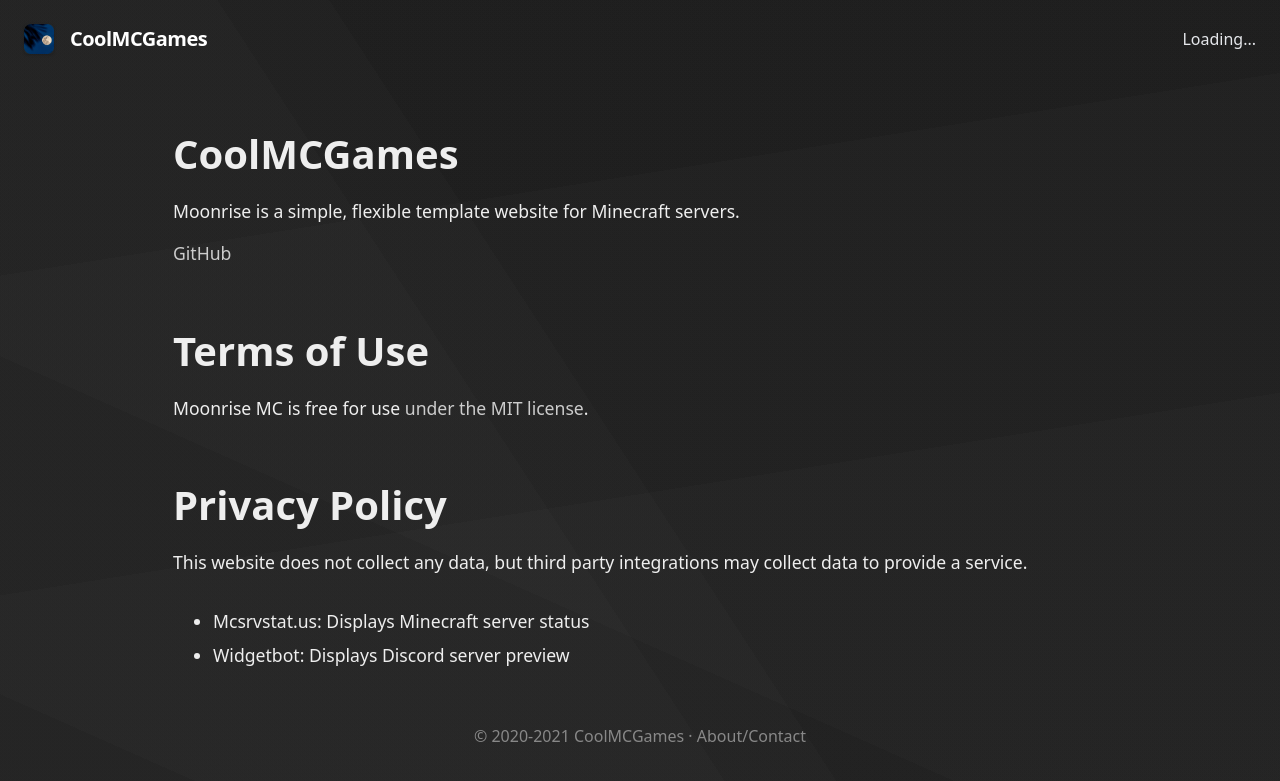
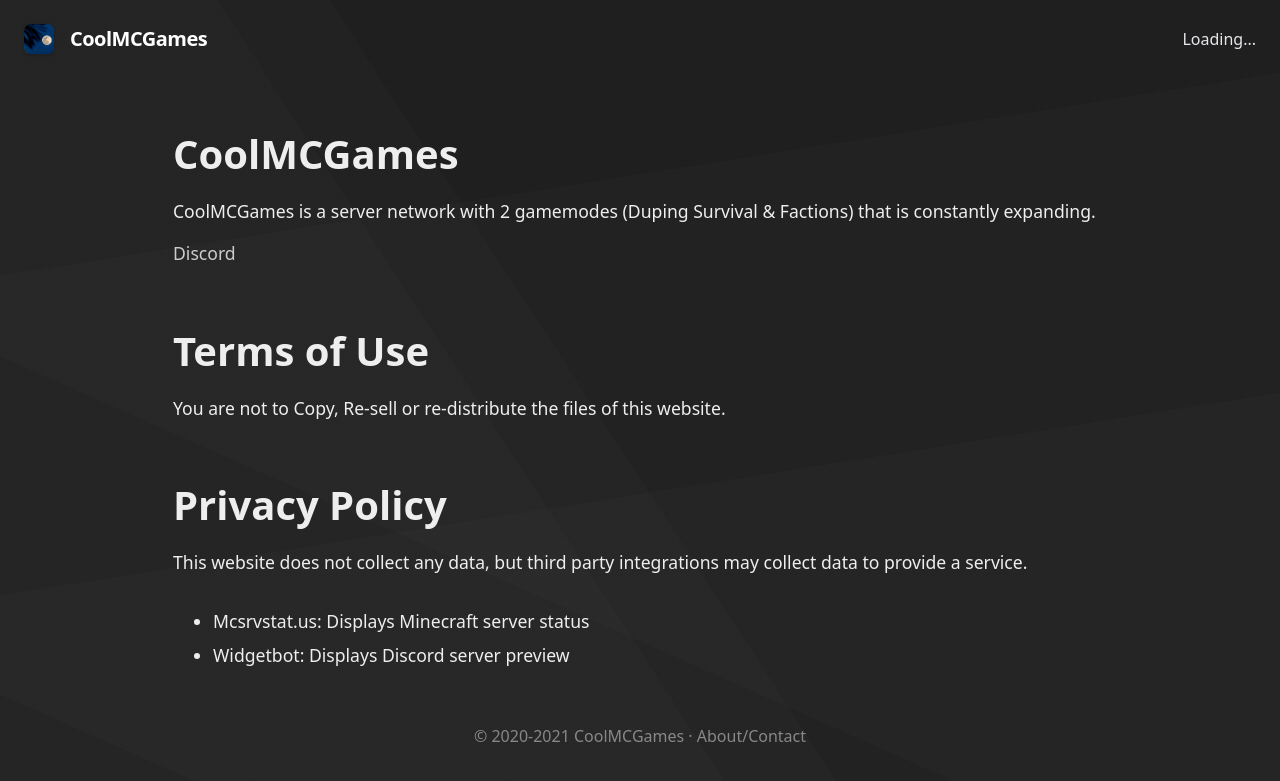
Before and after one commit to ARandomGuy69/coolmc, a Jekyll site: the page built from docs/about.md, in a window 1280 px wide. Shown: the top 781 px of the page. Built offline with Jekyll 4.4.1, drawn with Linux system fonts in a browser that asks for light colours; our own code applies the rules of GitHub Pages for plain Markdown files.

Commit message:
Update about.md

```diff
--- a/docs/about.md
+++ b/docs/about.md
@@ -5,14 +5,14 @@ navname: About
 
 # {{ site.serverName }}
 
-Moonrise is a simple, flexible template website for Minecraft servers.
+CoolMCGames is a server network with 2 gamemodes (Duping Survival & Factions) that is constantly expanding.
 
-[GitHub](https://github.com/coffeebank/moonrise)
+[Discord](https://dsg.gg/coolmc)
 
 
 # Terms of Use
 
-Moonrise MC is free for use [under the MIT license](https://github.com/coffeebank/moonrise).
+You are not to Copy, Re-sell or re-distribute the files of this website.
 
 
 # Privacy Policy
```
